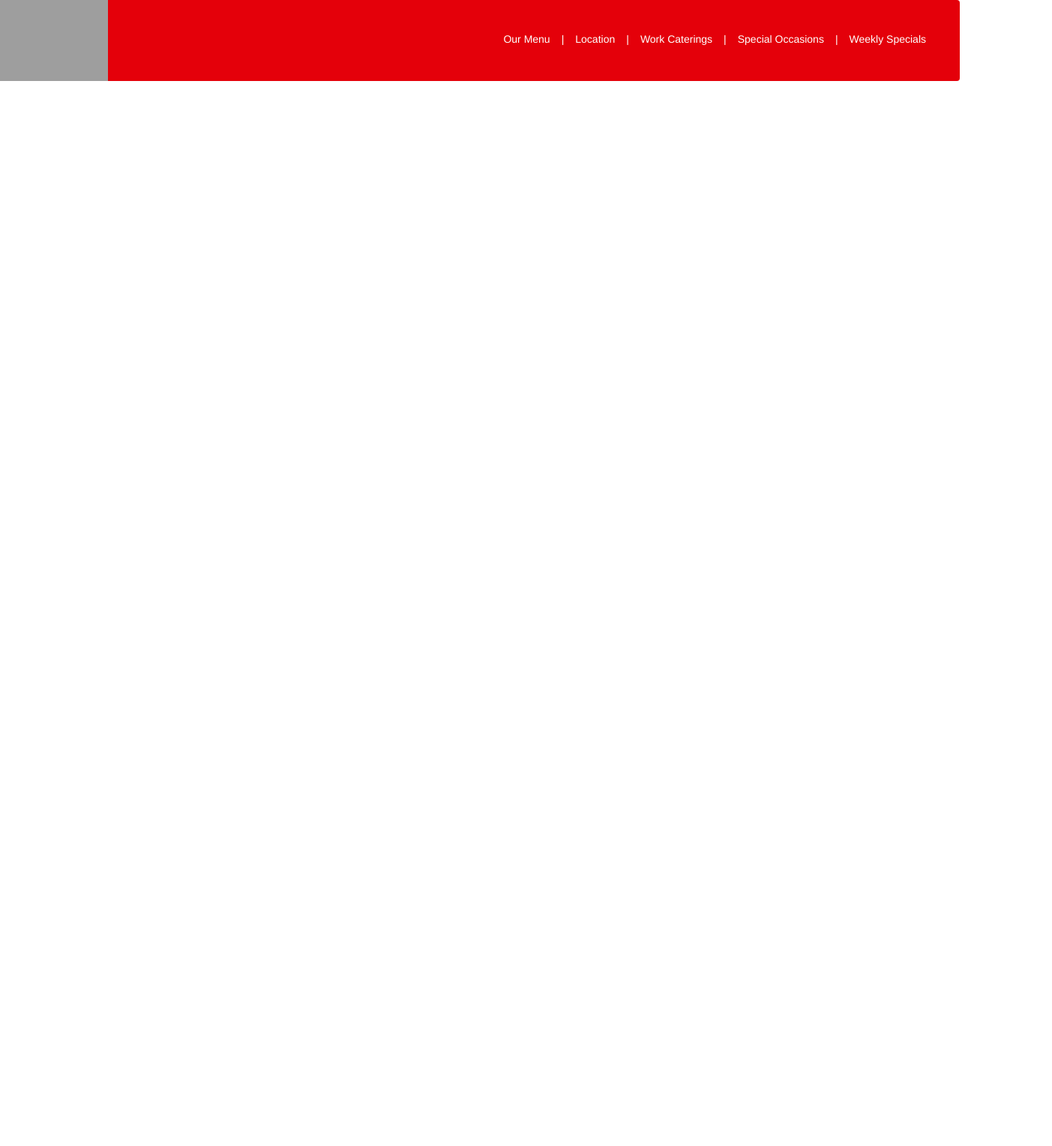
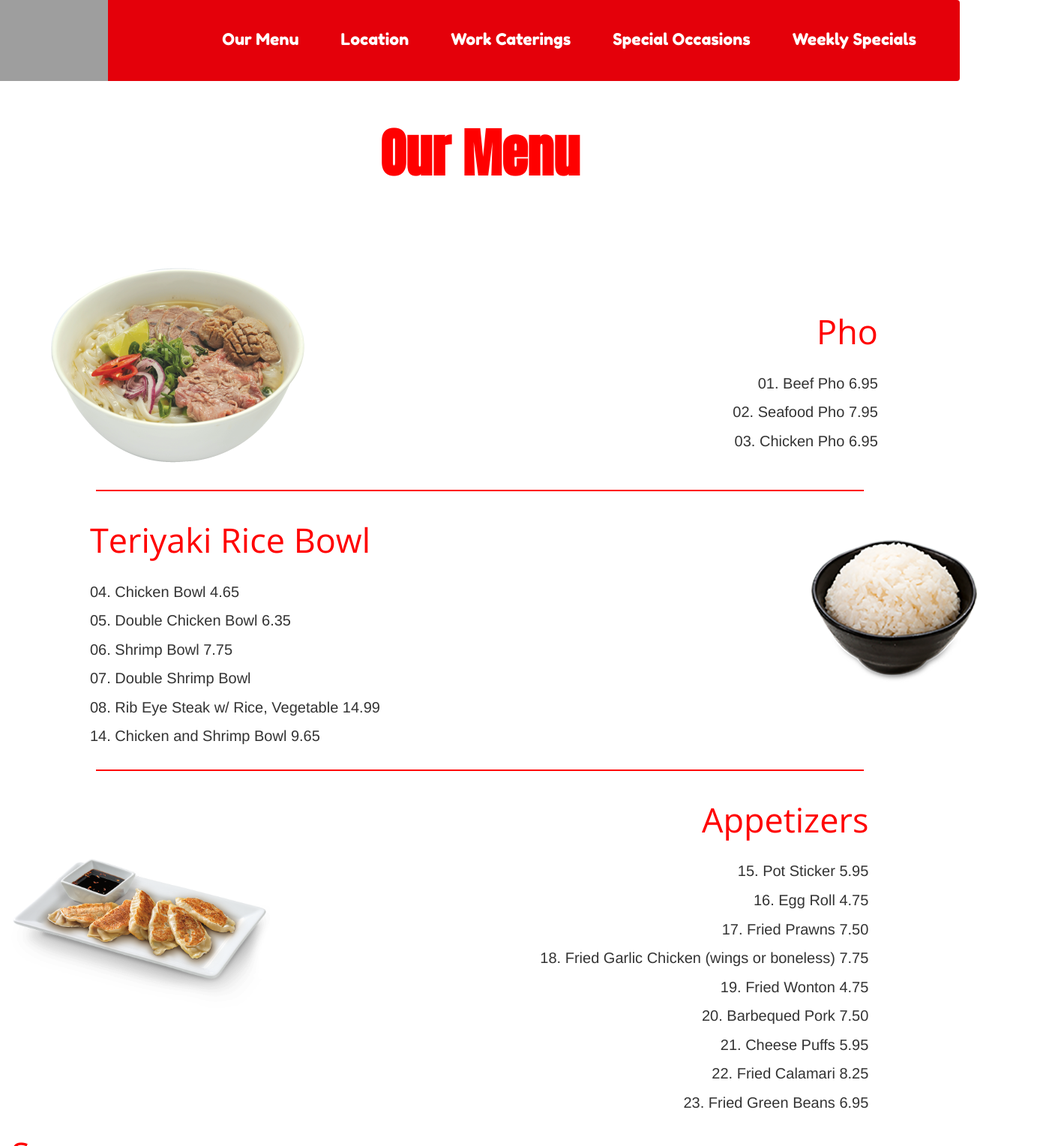
Before and after one commit to infamousflame/rice_bowl, a plain HTML site: page index.html in a window 1280 px wide. Shown: the top 1528 px of the page at 75% size, 1403 px wide, since content can reach past the window. Before the commit the page ends 800 px from the top, so only its background shows below. Drawn offline with nearby package versions, Linux system fonts and the light colour scheme; grey boxes are pictures that could not be loaded.

Commit message:
soup section almost done

```diff
--- a/css/design.css
+++ b/css/design.css
@@ -1,5 +1,16 @@
 
+@import url(https://fonts.googleapis.com/css?family=Fredoka+One);
+@import url(https://fonts.googleapis.com/css?family=Open+Sans:400,600);
+@import 'https://fonts.googleapis.com/css?family=Anton';
 
+body{
+  overflow-x: hidden;
+}
+hr{
+  border-top: 2px solid red;
+  width: 80%;
+}
+/*start nav*/
 .navbar-brand {
   padding: 0px;
 }
@@ -14,16 +25,80 @@
 }
 .navbar-nav{
   float: right;
-  padding-top: 27px;
+  padding-top: 21px;
 }
 
 .navbar-default .navbar-nav>li>a{
   color: white;
+  font-family: 'Fredoka One', cursive;
+  font-size: 154%;
+  padding: 21px 59px;
 }
 .no_hover:hover{
   color: white !important;
 }
 .no_hover{
   padding:15px 0 !important;
+}
 
+
+@media (max-width: 1550px){
+  .navbar-nav>li>a {
+    padding: 21px 28px !important;
+  }
 }
+@media (max-width: 1250px){
+  .navbar-nav>li>a {
+    padding: 21px 16px !important;
+  }
+}
+@media (max-width: 1121px){
+  .navbar-nav>li>a {
+    padding: 21px 16px !important;
+    font-size: 136% !important;
+  }
+}
+/*end navigation*/
+
+h1{
+  color: red;
+  text-align: center;
+  font-family: 'Anton', sans-serif;
+  font-weight: 700;
+  font-size: 70px;
+  margin-top: 58px;
+}
+h2{
+  font-family:'Open Sans', sans-serif;
+  font-size: 45px;
+  color: red;
+  margin-bottom: 30px;
+}
+p{
+  font-size: 20px;
+}
+.right{
+  padding-top: 64px;
+}
+.left{
+  padding-left: 135px;
+}
+/*pho section*/
+.pho{
+  text-align: right;
+  padding-top: 80px;
+  margin-bottom: 18px;
+}
+/*end pho*/
+
+/*start appetizer*/
+
+.appetizer-items{
+  text-align: right;
+}
+
+.appetizer img{
+  width: 188%;
+}
+
+/*end appetizer*/
--- a/index.html
+++ b/index.html
@@ -27,13 +27,9 @@
           <div id="navbar" class="navbar-collapse collapse">
             <ul class="nav navbar-nav">
               <li><a href="">Our Menu</a></li>
-          <li><a class="no_hover" href="">|</a></li>
               <li><a href="">Location </a></li>
-          <li><a class="no_hover" href="">|</a></li>
               <li><a href="">Work Caterings </a></li>
-          <li><a class="no_hover" href="">|</a></li>
               <li><a href="">Special Occasions </a></li>
-          <li><a class="no_hover" href="">|</a></li>
               <li><a href="">Weekly Specials</a></li>
             </ul>
           </div>
@@ -41,26 +37,72 @@
         </div>
         <!--/.container-fluid -->
       </nav>
-</div>
 
-    <!-- <nav>
+    <h1>Our Menu</h1>
+    <section class="pho">
       <div class="row">
         <div class="col-md-2">
-          <img src="img/new_rice.png" class="img-responsive" alt="">
+          <img src="img/rice1.png" alt="">
         </div>
-        <div class="col-sm-10 red">
-          <ul>
-            <li><a href="">Our Menu </a></li>
-            <li><a href="">| Location </a></li>
-            <li><a href="">| Work Caterings </a></li>
-            <li><a href="">| Special Occasions </a></li>
-            <li><a href="">| Weekly Specials</a></li>
-          </ul>
+        <div class="col-md-9 right">
+          <h2>Pho</h2>
+          <p>01. Beef Pho 6.95</p>
+          <p>02. Seafood Pho 7.95</p>
+          <p>03. Chicken Pho 6.95</p>
         </div>
       </div>
+    </section>
+    <hr>
+    <section class="teriyaki">
+      <div class="row">
+        <div class="col-md-9 left">
+          <h2>Teriyaki Rice Bowl</h2>
+          <p>04. Chicken Bowl 4.65</p>
+          <p>05. Double Chicken Bowl 6.35</p>
+          <p>06. Shrimp Bowl 7.75</p>
+          <p>07. Double Shrimp Bowl</p>
+          <p>08. Rib Eye Steak w/ Rice, Vegetable 14.99</p>
+          <p>14. Chicken and Shrimp Bowl 9.65</p>
+        </div>
+        <div class="col-md-2">
+          <img src="img/rice2.png" alt="">
+        </div>
+      </div>
+    </section>
+    <hr>
+    <section class="appetizer">
+      <div class="col-md-2">
+        <img src="img/potsticker.png" alt="">
+      </div>
+      <div class="col-md-9 appetizer-items">
+        <h2>Appetizers</h2>
+        <p>15. Pot Sticker 5.95</p>
+        <p>16. Egg Roll 4.75</p>
+        <p>17. Fried Prawns 7.50</p>
+        <p>18. Fried Garlic Chicken (wings or boneless) 7.75</p>
+        <p>19. Fried Wonton 4.75</p>
+        <p>20. Barbequed Pork 7.50</p>
+        <p>21. Cheese Puffs 5.95</p>
+        <p>22. Fried Calamari 8.25</p>
+        <p>23. Fried Green Beans 6.95</p>
+      </div>
+    </section>
+    <section class="soup">
+      <div class="col-md-9">
+        <h2>Soup</h2>
+        <p>24. West Lake Soup 7.5</p>
+        <p>25. Sizzling Seafood Rice Soup</p>
+        <p>26. Hot & Sour Soup 5.95</p>
+        <p>27. Chicken with Cream Corn Soup 6.75</p>
+        <p>28. Mushroom & Egg Flower Soup 6.75</p>
+        <p>29. Shrimp Wonton Soup 7.95</p>
+        <p>30. Wonton Soup (Add beef, chicken or pork Add $1.00)  5.95</p>
+        <p>31. House Special Wor Wonton Soup</p>
+      </div>
+      <div class="col-md-2">
 
-    </nav> -->
-
+      </div>
+    </section>
     <script src="https://ajax.googleapis.com/ajax/libs/jquery/1.11.3/jquery.min.js"></script>
     <script src="js/bootstrap.min.js"></script>
   </body>
```
Also changed, not shown: img/photo 1.JPG (added), img/photo 2.JPG (added), img/photo 3.JPG (added), img/photo 4.JPG (added), img/potsticker.png (added), img/rice1.png (added), img/rice2.png (added), 3 other files. Lines whose indentation alone changed are shown as unchanged.
